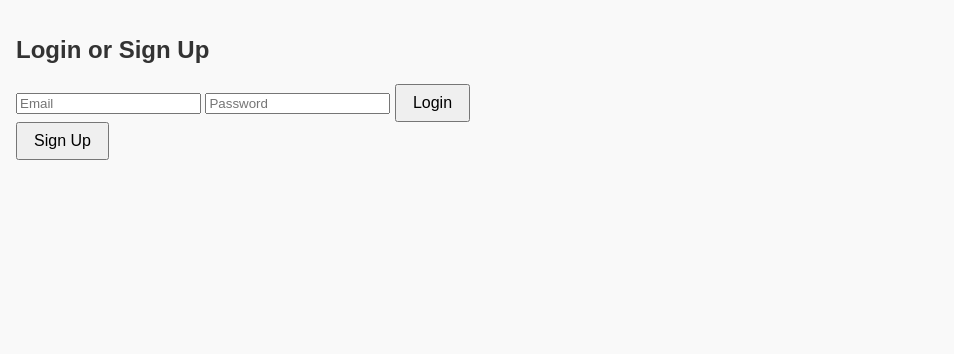
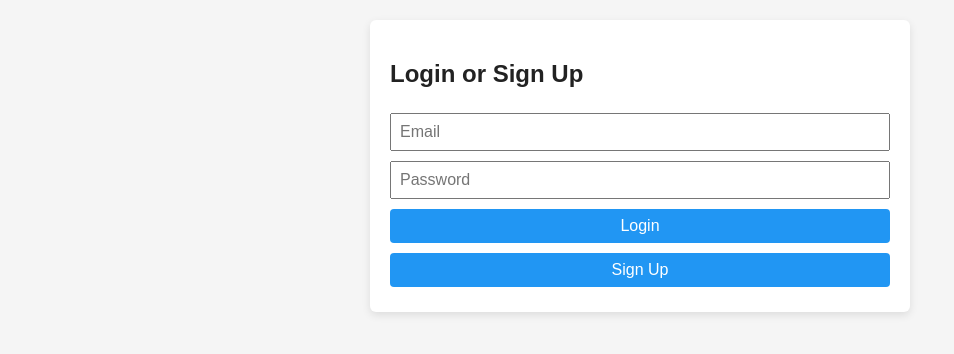
Before and after one commit to ScriptBoy0201/ab-tracker-v2, a plain HTML site: page index.html in a window 1280 px wide. Shown: the whole page, without its empty margins (0-954 px from the left). Drawn offline with nearby package versions, Linux system fonts and the light colour scheme.

Commit message:
Update light.css

```diff
--- a/assets/light.css
+++ b/assets/light.css
@@ -1,18 +1,54 @@
 body {
   font-family: Arial, sans-serif;
-  background: #f9f9f9;
-  color: #333;
-  margin: 0;
-  padding: 1rem;
+  margin: 20px;
+  background: #f5f5f5;
+  color: #222;
 }
-header {
-  display: flex;
-  align-items: center;
-  gap: 1rem;
-  margin-bottom: 2rem;
+
+input, textarea, button {
+  font-size: 1rem;
+  padding: 8px;
+  margin: 5px 0;
+  width: 100%;
+  box-sizing: border-box;
 }
+
 button {
   cursor: pointer;
-  padding: 0.5rem 1rem;
-  font-size: 1rem;
+  background-color: #2196f3;
+  color: white;
+  border: none;
+  border-radius: 4px;
 }
+
+button:hover {
+  background-color: #1976d2;
+}
+
+#calendar-heatmap div {
+  cursor: default;
+}
+
+#charts-container {
+  margin: 20px 0;
+}
+
+#ai-coach-container, #charts-container, #calendar-heatmap {
+  animation: fadeIn 0.6s ease forwards;
+  opacity: 0;
+}
+
+@keyframes fadeIn {
+  to {
+    opacity: 1;
+  }
+}
+
+#dashboard, #login-section, #signup-section {
+  max-width: 500px;
+  margin: auto;
+  background: white;
+  padding: 20px;
+  border-radius: 6px;
+  box-shadow: 0 3px 8px rgba(0,0,0,0.1);
+}
```
